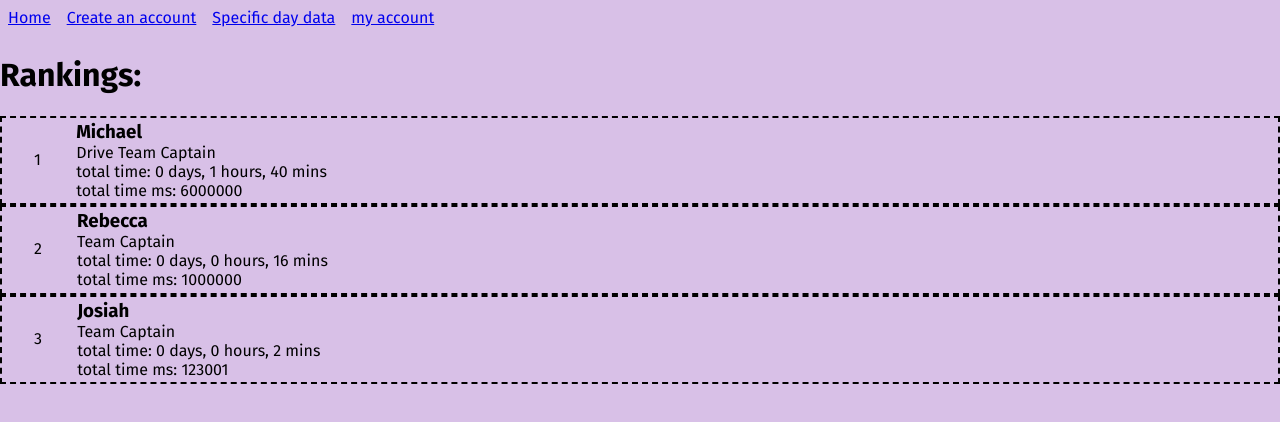
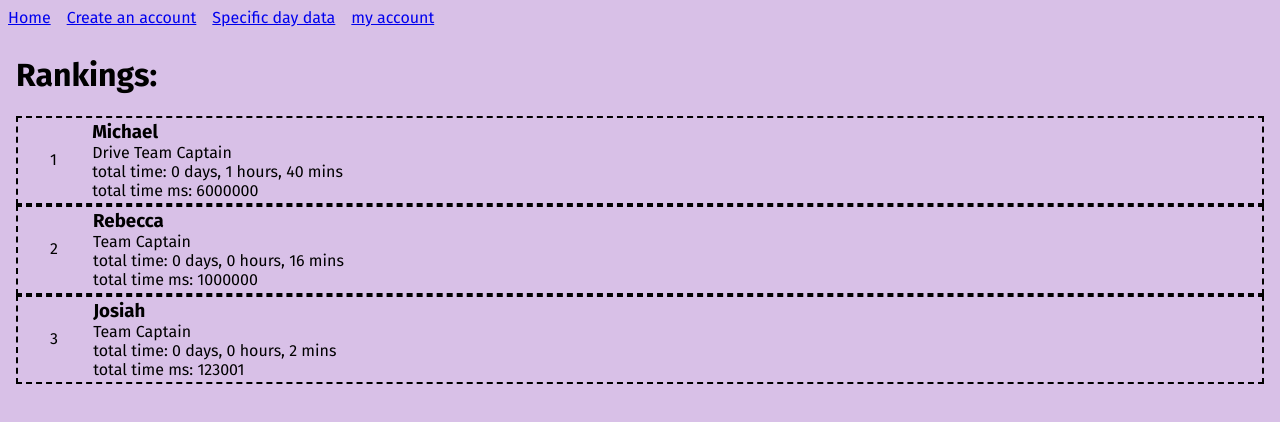
Before and after one commit to lobobellos/time-tracker, a Vue app: page / in a window 1280 px wide. Shown: the top 422 px of the page. Built offline with nearby package versions, Linux system fonts and the light colour scheme.

Commit message:
added margins to router container

```diff
--- a/src/App.vue
+++ b/src/App.vue
@@ -5,12 +5,14 @@
 <template>
   <div class="container">
     <Top/>
-    <router-view id="router-view"></router-view>
+    <div class="router-container">
+      <router-view ></router-view>
+    </div>
   </div>
 </template>
 
 <style scoped>
-#router-view{
+.router-container{
   margin-left: 1rem;
   margin-right: 1rem;
 }
```
